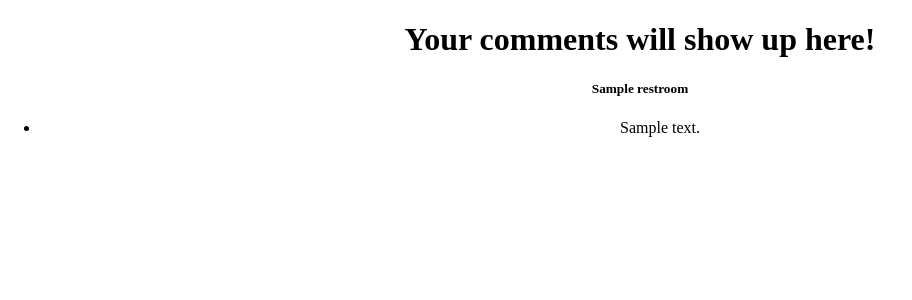
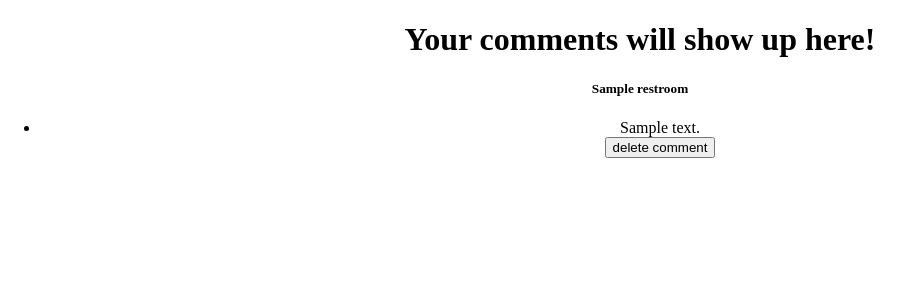
Before and after one commit to SerenaChandler/TransRoom, a Flask app: page /user in a window 1280 px wide. Shown: the part 114-414 px from the top of the page, without its empty margins (0-912 px from the left). Run offline with Flask 2, Linux system fonts and the light colour scheme; the visitor is signed in with stand-in values (Sample User, id 1); tables that the repository leaves empty hold one stand-in row (values such as "Sample post").

Commit message:
added the ability to delete comments

```diff
--- a/crud.py
+++ b/crud.py
@@ -48,3 +48,9 @@ def create_comment(text, user, restroom):
     comment = Comment(comment_text=text, user=user,restroom=restroom)
     db.session.add(comment)
     db.session.commit()
+
+
+def delete_comment(comment_id):
+    deleted_comment = Comment.query.filter(Comment.comment_id == comment_id).first()
+    db.session.delete(deleted_comment)
+    db.session.commit()
--- a/server.py
+++ b/server.py
@@ -112,6 +112,12 @@ def add_comment(restroom_id):
         flash("Please login before leaving a comment")
         return redirect("/")
 
+@app.route("/delete/comment/<comment_id>")
+def delete_comment(comment_id):
+    crud.delete_comment(comment_id)
+    return redirect("/user")
+
+
 if __name__ == "__main__":
     # DebugToolbarExtension(app)
     connect_to_db(app)
--- a/templates/restroom-comments.html
+++ b/templates/restroom-comments.html
@@ -5,7 +5,7 @@
 
 {% block body %}
 
-<h1>current comments for this restroom</h1>
+<h1>current comments for {{restroom.restaurant_name}}</h1>
 {% for comment in restroom.comments %}
 <ul>
     <li>{{comment.comment_text}}</li>
--- a/templates/user.html
+++ b/templates/user.html
@@ -10,6 +10,9 @@
 <h5>{{comment.restroom.restaurant_name}}</h5>
 <ul>
     <li>{{comment.comment_text}}</li>
+    <form action="/delete/comment/{{comment.comment_id}}">
+        <input value="delete comment" type="submit">
+    </form>
 </ul>
 {% endfor %}
 
```
